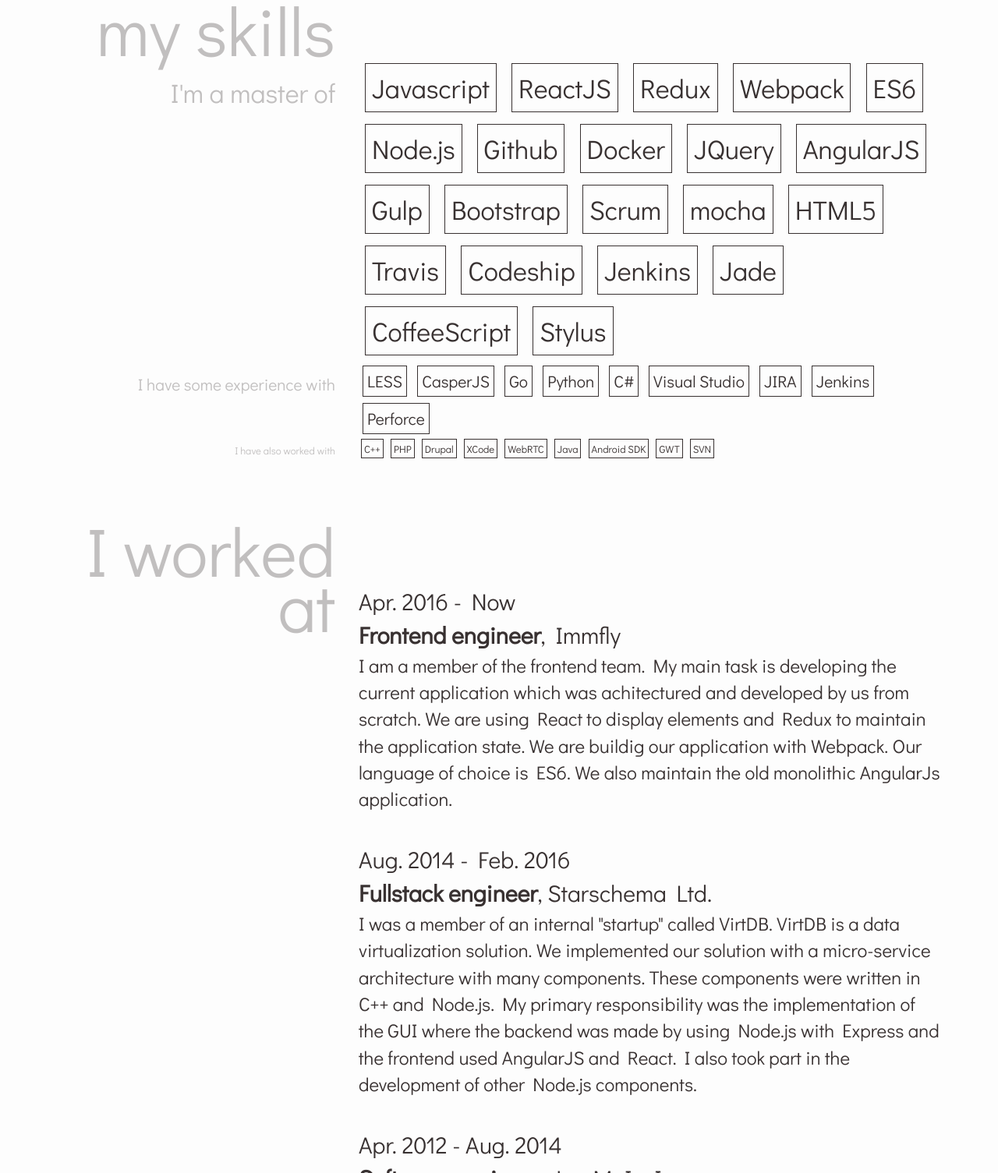
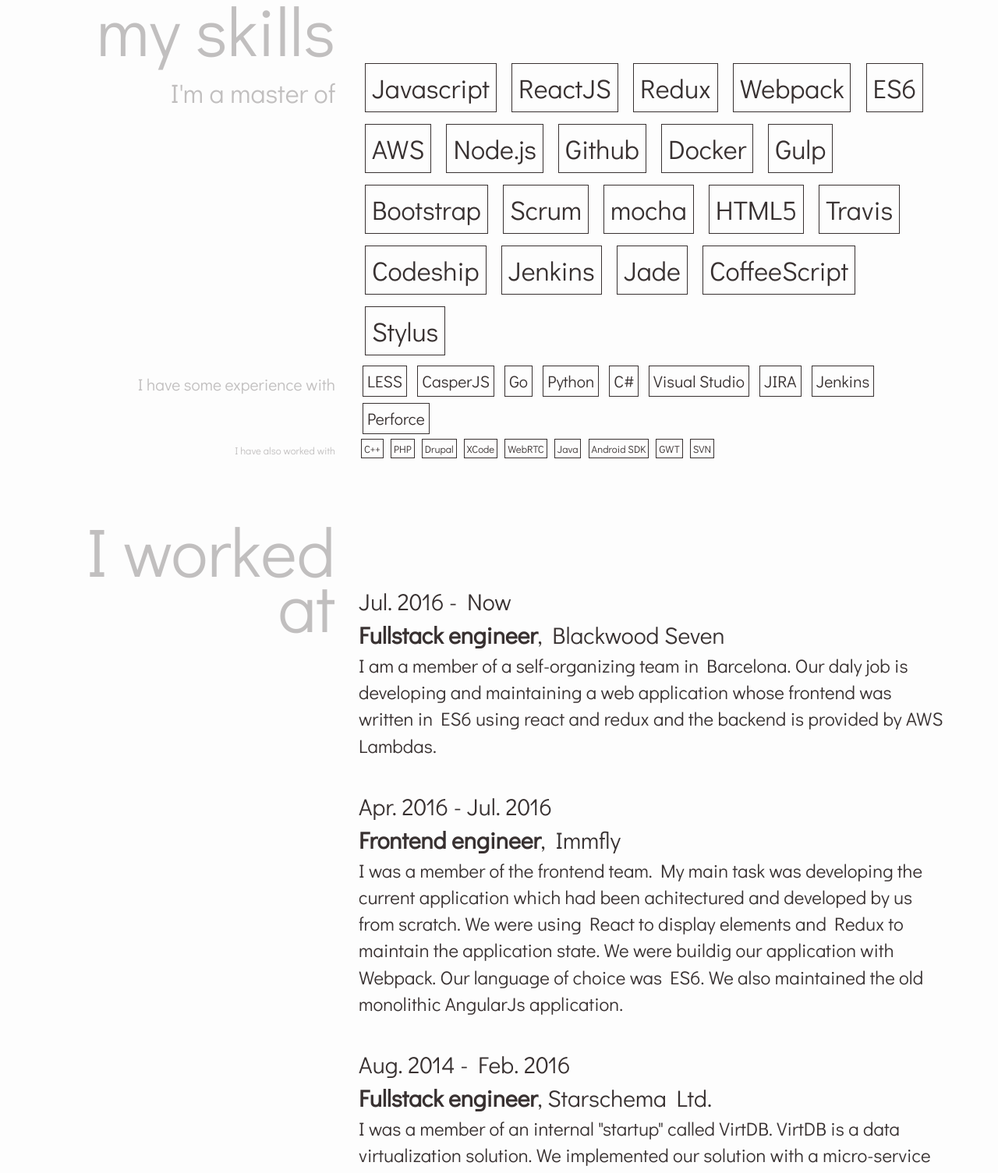
Before and after one commit to pnagy/pnagy.github.io, a website: page index.html in a window 1280 px wide. Shown: the part 1838-3343 px from the top of the page at 78% size. Drawn offline with nearby package versions, Linux system fonts and the light colour scheme.

Commit message:
adding bw7 to the cv

```diff
--- a/index.html
+++ b/index.html
@@ -186,11 +186,10 @@
                         <span>Redux</span>
                         <span>Webpack</span>
                         <span>ES6</span>
+                        <span>AWS</span>
                         <span>Node.js</span>
                         <span>Github</span>
                         <span>Docker</span>
-                        <span>JQuery</span>
-                        <span>AngularJS</span>
                         <span>Gulp</span>
                         <span>Bootstrap</span>
                         <span>Scrum</span>
@@ -253,14 +252,24 @@
             <div class="col-md-8 jobs">
                 <div class="job">
                     <div class="job-header">
-                        <div> Apr. 2016 - Now</div>
+                        <div> Jul. 2016 - Now</div>
+                        <div><span class="job-title">Fullstack engineer</span>, <span
+                                class="job-place">Blackwood Seven</span></div>
+                    </div>
+                    <div class="job-description">
+                        I am a member of a self-organizing team in Barcelona. Our daly job is developing and maintaining a web application whose frontend was written in ES6 using react and redux and the backend is provided by AWS Lambdas.
+                    </div>
+                </div>
+                <div class="job">
+                    <div class="job-header">
+                        <div> Apr. 2016 - Jul. 2016</div>
                         <div><span class="job-title">Frontend engineer</span>, <span
                                 class="job-place">Immfly</span></div>
                     </div>
                     <div class="job-description">
-                        I am a member of the frontend team. My main task is developing the current application which was achitectured and developed by us from scratch.
-                        We are using React to display elements and Redux to maintain the application state. We are buildig our application with Webpack. Our language of choice is ES6.
-                        We also maintain the old monolithic AngularJs application.
+                        I was a member of the frontend team. My main task was developing the current application which had been achitectured and developed by us from scratch.
+                        We were using React to display elements and Redux to maintain the application state. We were buildig our application with Webpack. Our language of choice was ES6.
+                        We also maintained the old monolithic AngularJs application.
                     </div>
                 </div>
                 <div class="job">
```
